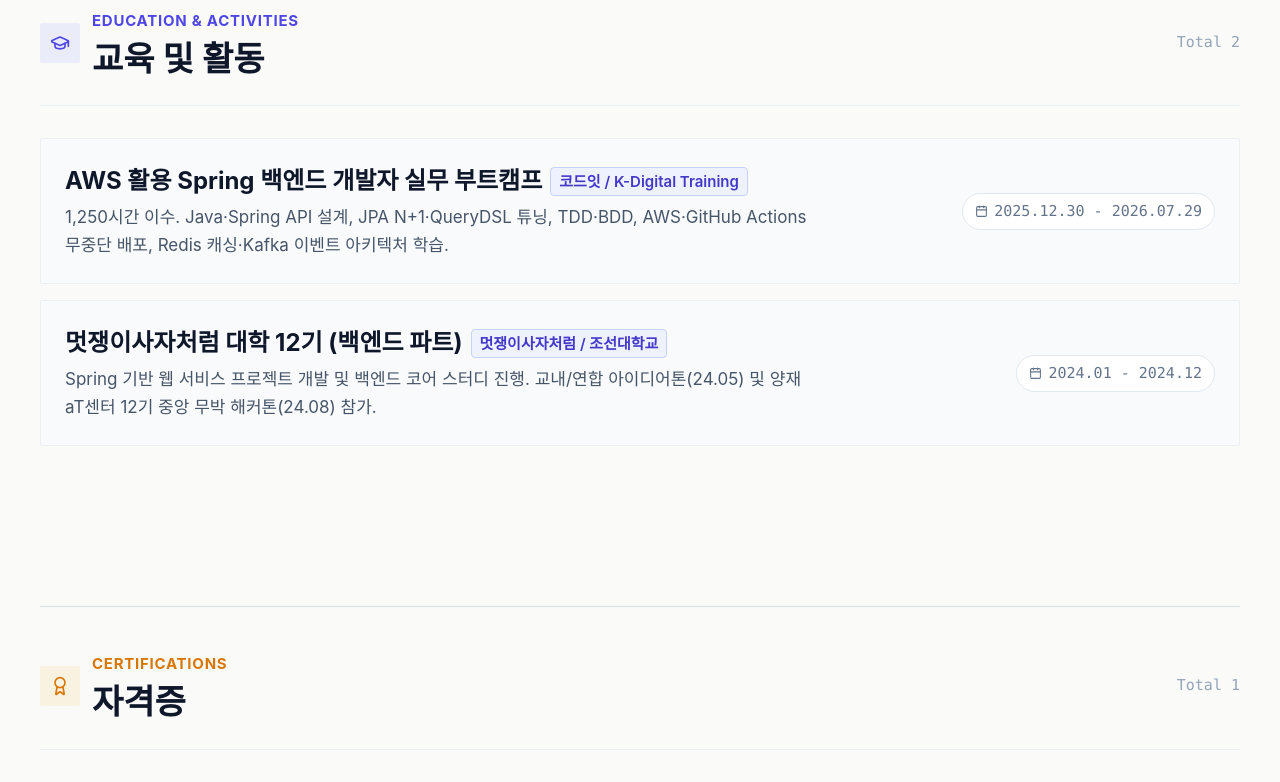
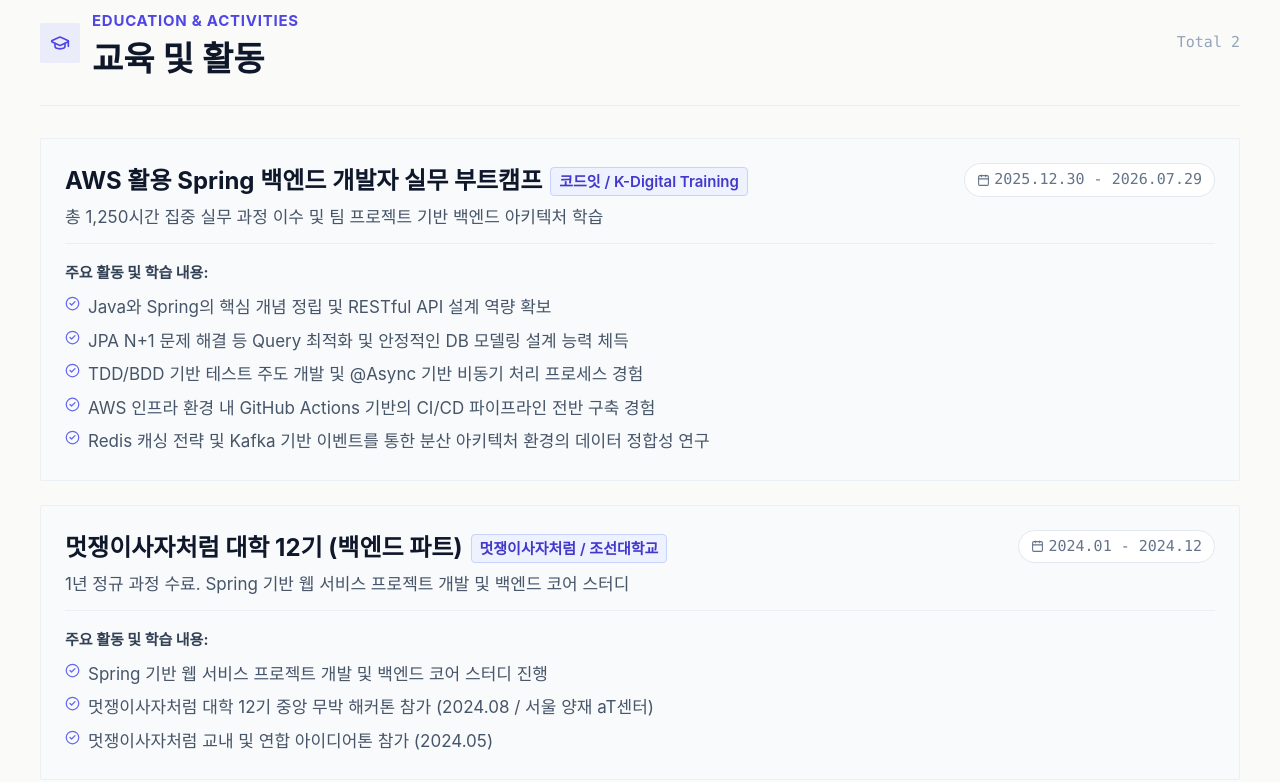
Before and after one commit to PSG-00/portfolio-b, a React (Vite) app: page /project/1 in a window 1280 px wide. Shown: the part 3420-4202 px from the top of the page. Built offline with nearby package versions, Linux system fonts and the light colour scheme; a web font is replaced by a local one.

Commit message:
style: 교육 및 활동 섹션을 경력 사항처럼 줄 단위(Bullet) 리스트 UI로 개선

```diff
--- a/src/components/Sections/EducationSection.jsx
+++ b/src/components/Sections/EducationSection.jsx
@@ -1,5 +1,5 @@
 import React from 'react';
-import { GraduationCap, Calendar, Award } from 'lucide-react';
+import { GraduationCap, Calendar, CheckCircle2 } from 'lucide-react';
 
 export default function EducationSection({ education }) {
   return (
@@ -24,13 +24,15 @@ export default function EducationSection({ education }) {
         </div>
 
         {/* 활동 및 교육 리스트 */}
-        <div className="space-y-4">
+        <div className="space-y-6">
           {education.map((item, index) => (
             <div
               key={index}
-              className="p-5 sm:p-6 rounded-sm bg-slate-50/80 dark:bg-slate-800/40 border border-slate-200/60 dark:border-slate-800/60 hover:border-indigo-300 dark:hover:border-indigo-700 transition-all flex flex-col md:flex-row md:items-center justify-between gap-4"
+              className="p-5 sm:p-6 rounded-sm bg-slate-50/80 dark:bg-slate-800/40 border border-slate-200/60 dark:border-slate-800/60 hover:border-indigo-300 dark:hover:border-indigo-700 transition-all"
             >
-              <div className="space-y-1 max-w-3xl">
+              {/* 상단: 타이틀, 소속 기관, 기간 */}
+              <div className="flex flex-wrap items-start justify-between gap-2 mb-2">
+                <div>
                   <div className="flex items-center gap-2 flex-wrap">
                     <h4 className="text-base sm:text-lg font-bold text-slate-900 dark:text-white">
                       {item.title}
@@ -39,17 +41,43 @@ export default function EducationSection({ education }) {
                       {item.organization}
                     </span>
                   </div>
-                <p className="text-sm text-slate-600 dark:text-slate-300">
-                  {item.details}
+                  {item.description && (
+                    <p className="text-xs sm:text-sm text-slate-600 dark:text-slate-300 mt-1">
+                      {item.description}
                     </p>
+                  )}
                 </div>
 
-              <div className="flex-shrink-0 self-start md:self-center">
-                <div className="inline-flex items-center gap-1.5 text-xs font-mono text-slate-500 dark:text-slate-400 bg-white dark:bg-slate-800 px-3 py-1.5 rounded-full border border-slate-200 dark:border-slate-700">
+                <div className="inline-flex items-center gap-1 text-xs font-mono text-slate-500 dark:text-slate-400 bg-white dark:bg-slate-800 px-3 py-1 rounded-full border border-slate-200 dark:border-slate-700 flex-shrink-0">
                   <Calendar size={13} />
                   <span>{item.period}</span>
                 </div>
               </div>
+
+              {/* 주요 활동 및 학습 내용 (줄 단위 가독성 향상) */}
+              {item.activities && item.activities.length > 0 && (
+                <div className="space-y-1.5 mt-3 pt-3 border-t border-slate-200/60 dark:border-slate-800">
+                  <span className="text-xs font-bold text-slate-700 dark:text-slate-300">
+                    주요 활동 및 학습 내용:
+                  </span>
+                  {item.activities.map((act, i) => (
+                    <div
+                      key={i}
+                      className="flex items-start gap-2 text-xs sm:text-sm text-slate-600 dark:text-slate-400"
+                    >
+                      <CheckCircle2 size={15} className="text-indigo-500 flex-shrink-0 mt-0.5" />
+                      <span className="leading-relaxed">{act}</span>
+                    </div>
+                  ))}
+                </div>
+              )}
+
+              {/* 하위 호환: details만 있는 경우 */}
+              {!item.activities && item.details && (
+                <p className="text-sm text-slate-600 dark:text-slate-300 mt-2">
+                  {item.details}
+                </p>
+              )}
             </div>
           ))}
         </div>
--- a/src/data/portfolioData.js
+++ b/src/data/portfolioData.js
@@ -715,13 +715,25 @@ export const portfolioData = {
       "period": "2025.12.30 - 2026.07.29",
       "title": "AWS 활용 Spring 백엔드 개발자 실무 부트캠프",
       "organization": "코드잇 / K-Digital Training",
-      "details": "1,250시간 이수. Java·Spring API 설계, JPA N+1·QueryDSL 튜닝, TDD·BDD, AWS·GitHub Actions 무중단 배포, Redis 캐싱·Kafka 이벤트 아키텍처 학습."
+      "description": "총 1,250시간 집중 실무 과정 이수 및 팀 프로젝트 기반 백엔드 아키텍처 학습",
+      "activities": [
+        "Java와 Spring의 핵심 개념 정립 및 RESTful API 설계 역량 확보",
+        "JPA N+1 문제 해결 등 Query 최적화 및 안정적인 DB 모델링 설계 능력 체득",
+        "TDD/BDD 기반 테스트 주도 개발 및 @Async 기반 비동기 처리 프로세스 경험",
+        "AWS 인프라 환경 내 GitHub Actions 기반의 CI/CD 파이프라인 전반 구축 경험",
+        "Redis 캐싱 전략 및 Kafka 기반 이벤트를 통한 분산 아키텍처 환경의 데이터 정합성 연구"
+      ]
     },
     {
       "period": "2024.01 - 2024.12",
       "title": "멋쟁이사자처럼 대학 12기 (백엔드 파트)",
       "organization": "멋쟁이사자처럼 / 조선대학교",
-      "details": "Spring 기반 웹 서비스 프로젝트 개발 및 백엔드 코어 스터디 진행. 교내/연합 아이디어톤(24.05) 및 양재 aT센터 12기 중앙 무박 해커톤(24.08) 참가."
+      "description": "1년 정규 과정 수료. Spring 기반 웹 서비스 프로젝트 개발 및 백엔드 코어 스터디",
+      "activities": [
+        "Spring 기반 웹 서비스 프로젝트 개발 및 백엔드 코어 스터디 진행",
+        "멋쟁이사자처럼 대학 12기 중앙 무박 해커톤 참가 (2024.08 / 서울 양재 aT센터)",
+        "멋쟁이사자처럼 교내 및 연합 아이디어톤 참가 (2024.05)"
+      ]
     }
   ]
 };
```
Lines whose indentation alone changed are shown as unchanged.
